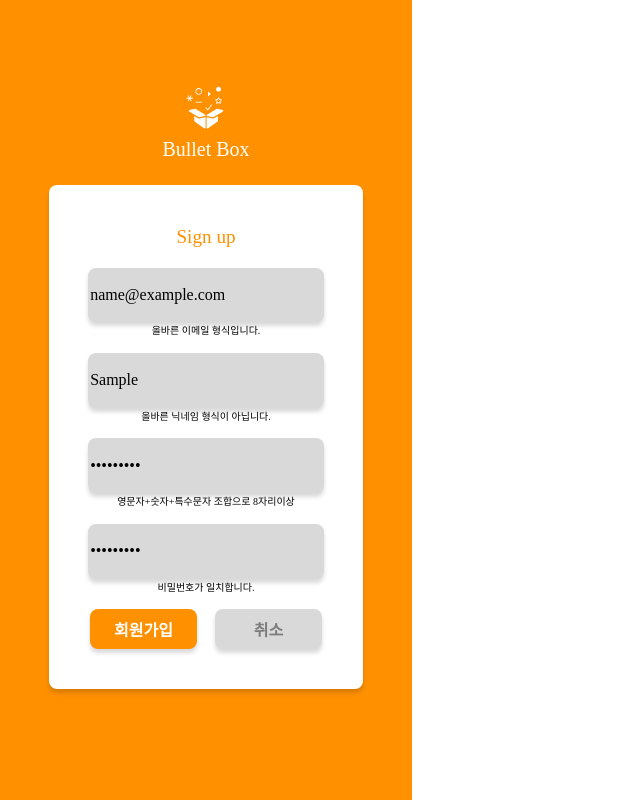
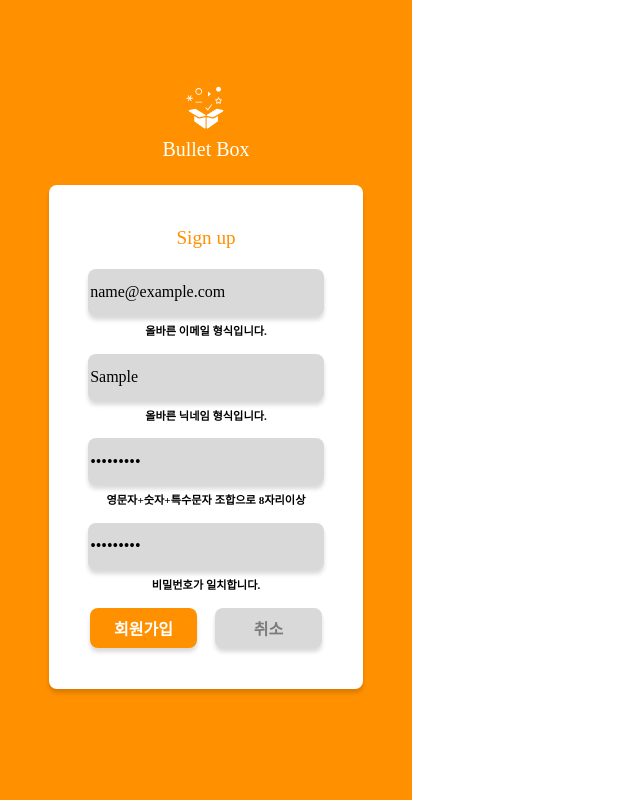
Before and after one commit to BulletBoxProject/BulletBox-project-FE-, a React (Create React App) app: page /signup in a window 1280 px wide. Both pictures are taken after typing "name@example.com", "Sample", "Sample123", "Sample123" into the empty fields and a click on the button "회원가입". Shown: the whole page, without its empty margins (0-640 px from the left). Built offline with nearby package versions, Linux system fonts and the light colour scheme; no server answers; a web font is replaced by a local one.

Commit message:
design: start,signup page 디자인변경, alert창 추가

```diff
--- a/src/components/signup/components/SignUpInput.jsx
+++ b/src/components/signup/components/SignUpInput.jsx
@@ -28,7 +28,7 @@ const SignUpInput = () => {
     const email = e.target.value;
     setEmail(email);
     if (!emailRegex.test(email)) {
-      setEmailMessage("올바른 이메일 형식이 아닙니다.");
+      setEmailMessage("email 형식으로 입력해주세요.");
       setIsEmail(false);
     } else {
       setEmailMessage("올바른 이메일 형식입니다.");
@@ -37,11 +37,11 @@ const SignUpInput = () => {
   }, []);
 
   const onChangeNickName = useCallback((e) => {
-    const nickNameRegex = /^(?=.*[a-z0-9가-힣])[a-z0-9가-힣]{2,16}$/;
+    const nickNameRegex = /^[가-힣a-zA-Z0-9]{2,16}$/;
     const nickname = e.target.value;
     setNickName(nickname);
     if (!nickNameRegex.test(nickname)) {
-      setNickNameMessage(`올바른 닉네임 형식이 아닙니다.`);
+      setNickNameMessage(`특수문자를 포함하지 않은 2~16자리여야 합니다.`);
       setIsNickName(false);
     } else {
       setNickNameMessage(`올바른 닉네임 형식입니다.`);
@@ -88,17 +88,26 @@ const SignUpInput = () => {
         alert("회원가입에 실패했습니다.");
       }
     } catch (error) {
+      alert("회원가입에 실패했습니다.");
       console.log(error);
     }
   };
 
   const onSubmitBtn = (e) => {
     e.preventDefault();
-    if (!(isEmail && isNickName && isPassword && isPasswordConfirm)) {
-      alert("유효한 양식에 맞게 입력해주세요");
+    if (!isEmail) {
+      alert("Email을 확인해주세요!");
+      return;
+    } else if (!isNickName) {
+      alert("NickName을 확인해주세요!");
+      return;
+    } else if (!isPassword) {
+      alert("비밀번호를 확인해주세요!");
+      return;
+    } else if (!isPasswordConfirm) {
+      alert("비밀번호를 확인해주세요!");
       return;
     }
-
     postSignup({
       email,
       nickname,
@@ -121,22 +130,22 @@ const SignUpInput = () => {
         onChange={onChangeEmail}
       ></StInputEmail>
 
-      {email.length > 0 && <span>{emailMessage}</span>}
+      {email.length > 0 && <Stspan>{emailMessage}</Stspan>}
 
       <StInput placeholder="NickName" onChange={onChangeNickName}></StInput>
-      {nickname.length > 0 && <span>{nickNameMessage}</span>}
+      {nickname.length > 0 && <Stspan>{nickNameMessage}</Stspan>}
       <StInput
         placeholder="Password"
         type="password"
         onChange={onChangePassword}
       ></StInput>
-      {password.length > 0 && <span>{passwordMessage}</span>}
+      {password.length > 0 && <Stspan>{passwordMessage}</Stspan>}
       <StInput
         placeholder="Re_Password"
         type="password"
         onChange={onChangePasswordConfirm}
       ></StInput>
-      {passwordConfirm.length > 0 && <span>{passwordConfirmMessage}</span>}
+      {passwordConfirm.length > 0 && <Stspan>{passwordConfirmMessage}</Stspan>}
       <StButtonBox>
         <StSignupBtn type="submit" onClick={onSubmitBtn}>
           회원가입
@@ -179,7 +188,7 @@ const StTitle = styled.div`
 
 const StInput = styled.input`
   width: 74%;
-  height: 6.6vh;
+  height: 5.6vh;
   margin-top: 5%;
   font-size: 1rem;
   border: white;
@@ -199,7 +208,7 @@ const StInput = styled.input`
 
 const StInputEmail = styled.input`
   width: 74%;
-  height: 6.6vh;
+  height: 5.6vh;
   font-size: 1rem;
   font-family: "Oleo Script";
   border: white;
@@ -247,3 +256,9 @@ const CancelBtn = styled.button`
   box-shadow: 0px 4px 4px rgba(0, 0, 0, 0.15);
   border-radius: 8px;
 `;
+
+const Stspan = styled.span`
+  margin-top: 2%;
+  font-size: 0.7rem;
+  font-weight: bold;
+`;
--- a/src/components/startpage/StartPage.jsx
+++ b/src/components/startpage/StartPage.jsx
@@ -10,6 +10,7 @@ const StartPage = () => {
   };
   return (
     <Container>
+      당신의 할일을 담아보세요
       <MainLogo />
       Bullet Box
       <StartBtn
```
